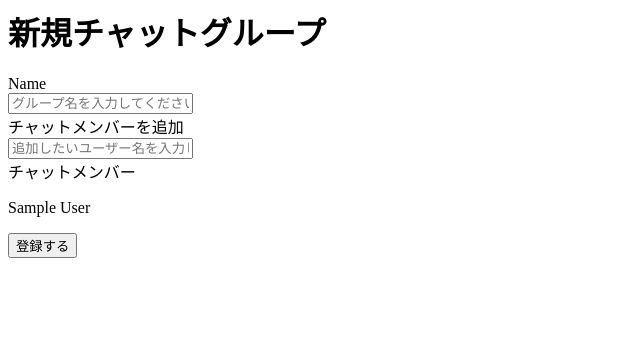
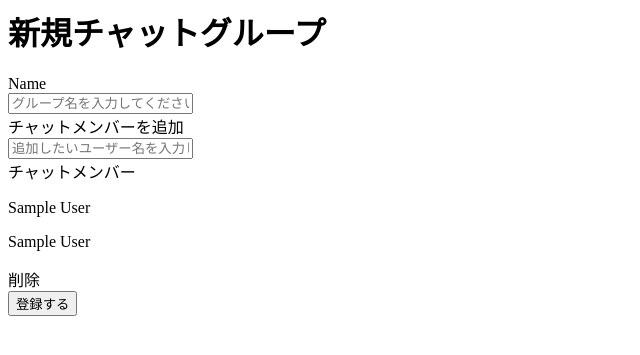
Before and after one commit to hosidalt/chat-space, a Rails app: page /groups/new in a window 1280 px wide. Shown: the top 355 px of the page, without its empty margins (0-640 px from the left). Run offline with Rails 7, Linux system fonts and the light colour scheme; the visitor is signed in with stand-in values (Sample User, id 1).

Commit message:
Incremental-Search６
ユーザー名とグループメンバーが事前に表示されるように編集

```diff
--- a/app/views/groups/_form.html.haml
+++ b/app/views/groups/_form.html.haml
@@ -24,10 +24,20 @@
     .chat-group-form__field--left
       %label.chat-group-form__label{:for => "chat_group_チャットメンバー"} チャットメンバー
     .chat-group-form__field--right
-      .chat-group-users
-        .chat-group-user.clearfix
-          %p.chat-group-user__name
-            = current_user.name
+      .chat-group-users#user-name
+        .chat-group-user.clearfix{id: current_user.id}
+          %input{name: "group[user_ids][]", type: "hidden", value: current_user.id}
+          %p.chat-group-user__name= current_user.name
+        - @group.users.each do |user|
+          .chat-group-user.clearfix{id: current_user.id}
+            %input{name: "group[user_ids][]", type: "hidden", value: user.id}
+            %p.chat-group-user__name= user.name
+            %a.user-search-remove.chat-group-user__btn.chat-group-user__btn--remove.js-remove-btn 削除
+
+
+
+
+
       / グループ作成機能の追加時はここにcollection_check_boxesの記述を入れてください
       / = f.collection_check_boxes :user_ids, User.all, :id, :name
       / この部分はインクリメンタルサーチ（ユーザー追加の非同期化のときに使用します
```
